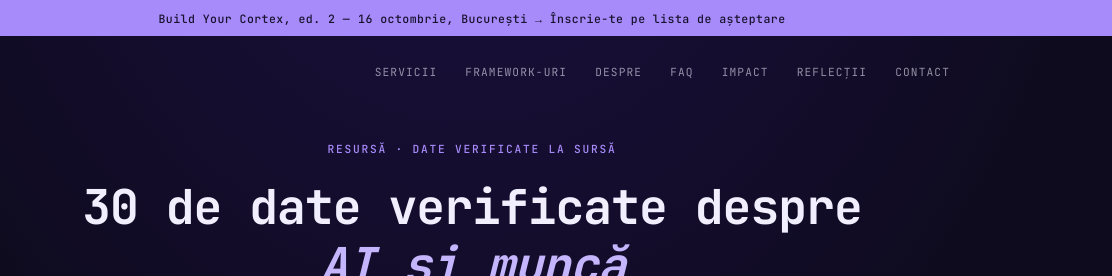
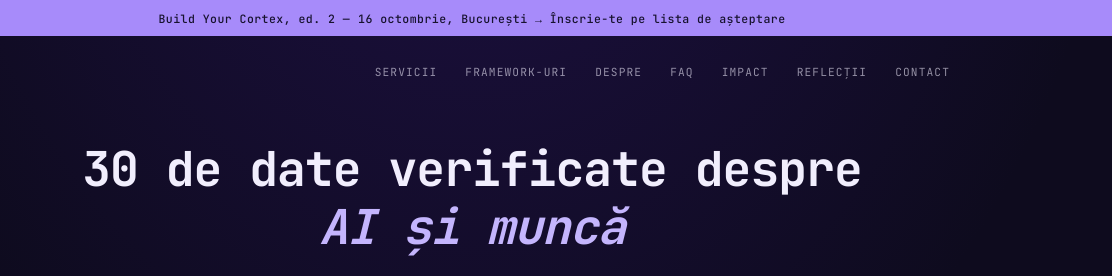
Before and after one commit to raluca-catalyst/website_rp, a website: page resources/30-cifre-ai-munca/index.html in a window 1280 px wide. Shown: the top 276 px of the page, 168-1280 px from the left. Drawn offline with Linux system fonts and the light colour scheme.

Commit message:
Remove the eyebrow label from the 30 AI stats hero

```diff
--- a/resources/30-cifre-ai-munca/index.html
+++ b/resources/30-cifre-ai-munca/index.html
@@ -290,9 +290,6 @@
     <section style="padding: 140px 0 40px;">
       <div class="container">
         <div style="max-width: 860px; margin: 0 auto; text-align: center;">
-          <div class="fade-up" style="font-family:var(--font-mono); font-size:0.7rem; font-weight:500; color:var(--lavender); margin-bottom:20px; letter-spacing:0.16em; text-transform:uppercase;">
-            Resursă · Date verificate la sursă
-          </div>
           <h1 class="fade-up delay-1" style="margin-bottom: 24px;">30 de date verificate despre <em style="color:var(--lavender-lt);">AI și muncă</em></h1>
           <p class="cifre-intro fade-up delay-2">
             Circulă foarte multe cifre despre inteligența artificială. Unele sunt adevărate, dar spuse pe jumătate. Altele sunt luate dintr-o sursă care le-a luat din altă sursă, care le-a luat de pe un slide. Documentul acesta adună 30 de date verificate despre inteligența artificială și muncă. Pentru fiecare găsești 3 lucruri: numerele, sursa originală și capcana, adică felul în care cifra e citată greșit de obicei. La final găsești o secțiune în care punem cifrele care circulă cel mai des prin prezentări și ședințe față în față cu ce spun sursele lor de fapt și le demontăm.
```
